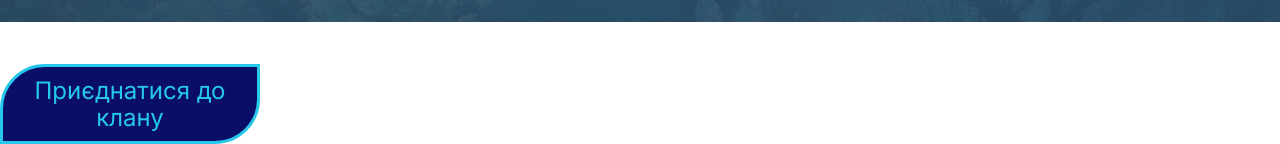
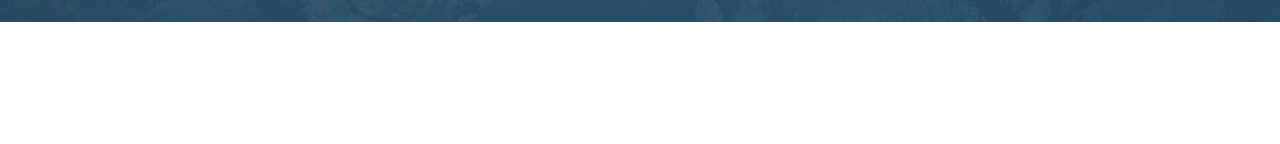
Before and after one commit to Taisia-Levchenko/Avatar, a plain HTML site: page index.html in a window 1280 px wide. Shown: the part 3610-3754 px from the top of the page. After the commit the page ends 3632 px from the top, so only its background shows below. Drawn offline with nearby package versions, Linux system fonts and the light colour scheme; a web font is replaced by a local one.

Commit message:
delete button

```diff
--- a/index.html
+++ b/index.html
@@ -201,9 +201,9 @@
       </div>
     </footer>
 
-    <button type="button" class="hero-btn-join" data-open-form-modal>
+    <!-- <button type="button" class="hero-btn-join" data-open-form-modal>
       Приєднатися до клану
-    </button>
+    </button> -->
     <div class="backdrop is-hidden" data-form-backdrop>
       <form class="modal">
         <button class="modal-close" data-close-form-modal type="button">
```
